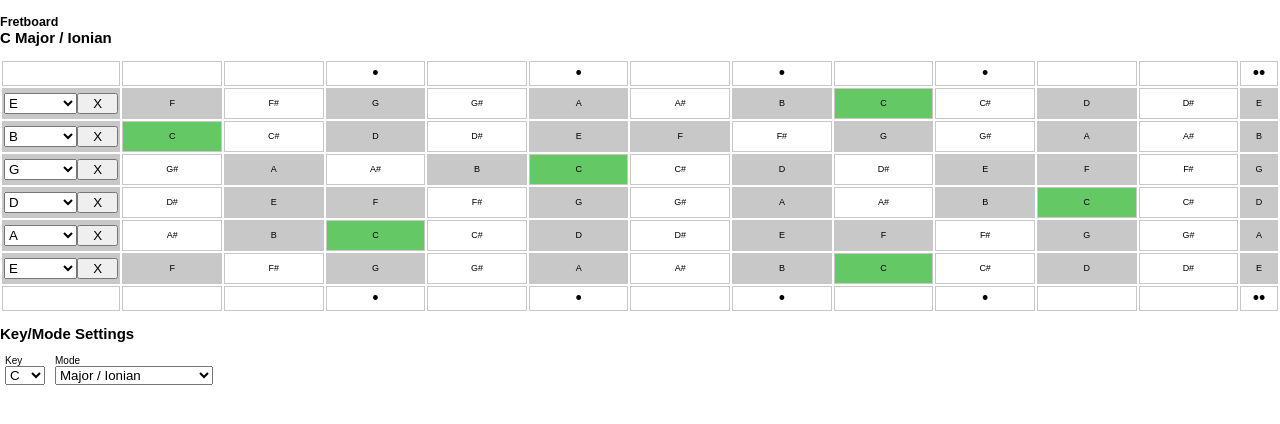
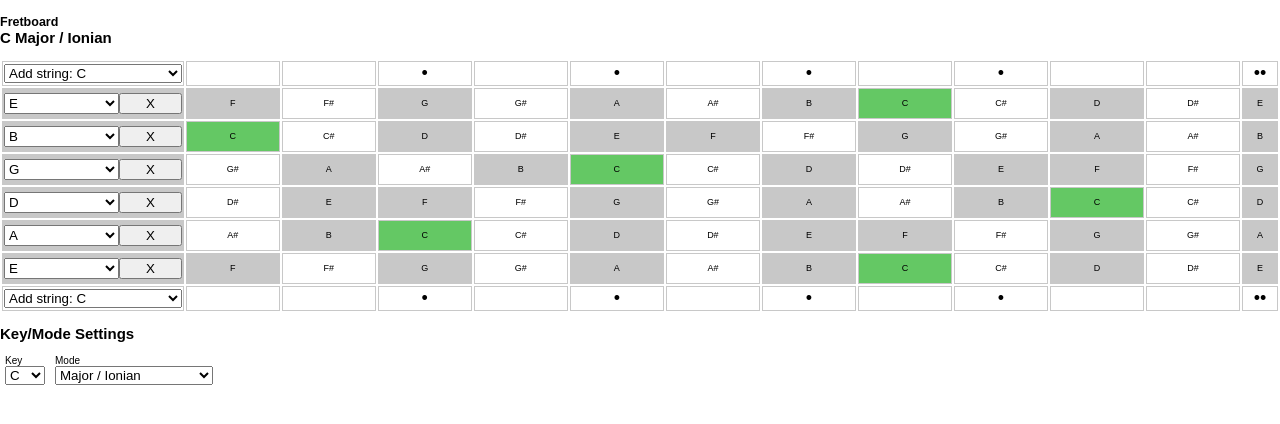
Before and after one commit to samhain13/fretscale-view, a React (Create React App) app: page / in a window 1280 px wide. Shown: the top 424 px of the page. Built offline with nearby package versions, Linux system fonts and the light colour scheme.

Commit message:
added addTuning method to app

```diff
--- a/src/index.js
+++ b/src/index.js
@@ -71,24 +71,48 @@ class InstrumentString extends React.Component {
 }
 
 class Fretboard extends React.Component {
-  getMarkerValue (fretNumber) {
+  getMarkerValue (fretNumber, isInsert) {
     if ([3, 5, 7, 9].indexOf(fretNumber) >= 0) {
       return '•'
     } else if (fretNumber === 12) {
       return '••'
+    } else if (fretNumber === 0) {
+      return this.renderMarkerForm(isInsert)
     } else {
       return ''
     }
   }
 
-  renderMarkers () {
+  renderMarkerForm (isInsert) {
+    return (
+        <form action='.' method='get' className='tuner-form'>
+          <select
+            id={'tuner-' + (isInsert) ? 'insert' : 'append'}
+            name='tuner'
+          >
+            {PITCH_NAMES.map((name, pitchIndex) =>
+              <option
+                key={pitchIndex}
+                onClick={
+                  () => this.props.app.addTuning(name, isInsert)
+                }
+              >
+                {'Add string: ' + name}
+              </option>
+            )}
+          </select>
+        </form>
+    )
+  }
+
+  renderMarkers (isInsert) {
     let frets = Array(Number(this.props.app.props.show_frets)).fill(null)
 
     return (
       <tr>
         {frets.map((value, index) =>
           <td key={index} className='fret-marker'>
-            {this.getMarkerValue(index)}
+            {this.getMarkerValue(index, isInsert)}
           </td>
         )}
       </tr>
@@ -118,9 +142,9 @@ class Fretboard extends React.Component {
         </h2>
         <table>
           <tbody>
-            {this.renderMarkers()}
+            {this.renderMarkers(false)}
             {stringComponents}
-            {this.renderMarkers()}
+            {this.renderMarkers(true)}
           </tbody>
         </table>
       </section>
@@ -181,6 +205,16 @@ class FretScaleApp extends React.Component {
       pitch_name: PITCH_NAMES[0],
       tuning: ['E', 'A', 'D', 'G', 'B', 'E']
     }
+  }
+
+  addTuning (pitchName, isInsert) {
+    let tuning = this.state.tuning.slice()
+    if (isInsert) {
+      tuning.unshift(pitchName)
+    } else {
+      tuning.push(pitchName)
+    }
+    this.setState({tuning: tuning})
   }
 
   applyKeyModeSettings (formula) {
```
